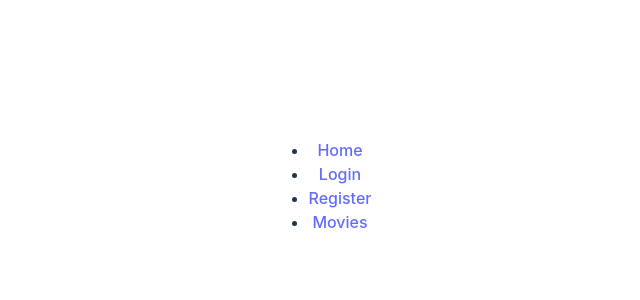
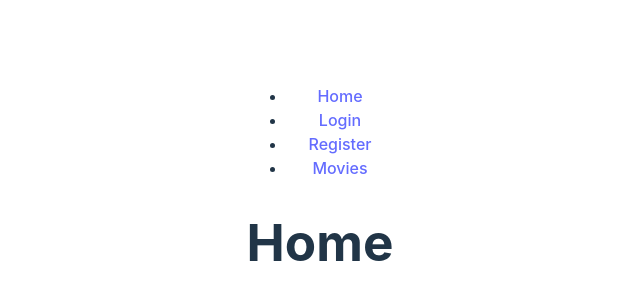
Before and after one commit to markopersonally/movie-app, a React (Vite) app: page / in a window 1280 px wide. Shown: the part 214-514 px from the top of the page, without its empty margins (320-960 px from the left). Built offline with nearby package versions, Linux system fonts and the light colour scheme.

Commit message:
feautre/navigation

```diff
--- a/package.json
+++ b/package.json
@@ -17,7 +17,8 @@
     "axios": "^1.7.7",
     "firebase": "^10.13.1",
     "react": "^18.3.1",
-    "react-dom": "^18.3.1"
+    "react-dom": "^18.3.1",
+    "react-router-dom": "^6.26.2"
   },
   "devDependencies": {
     "@eslint/js": "^9.9.0",
--- a/src/App.tsx
+++ b/src/App.tsx
@@ -1,10 +1,17 @@
+import { Route, Routes } from "react-router-dom";
 import "./App.css";
 import { Header } from "./components/Header";
+import { Movies } from "./pages/Movies";
+import { Home } from "./pages/Home";
 
 export default function App() {
   return (
     <>
       <Header />
+      <Routes>
+        <Route path="/" element={<Home />} />
+        <Route path="/movies" element={<Movies />} />
+      </Routes>
     </>
   );
 }
--- a/src/components/Header.tsx
+++ b/src/components/Header.tsx
@@ -1,19 +1,21 @@
+import { Link } from "react-router-dom";
+
 export function Header() {
   return (
     <header>
       <nav>
         <ul>
           <li>
-            <a href="/">Home</a>
+            <Link to="/">Home</Link>
           </li>
           <li>
-            <a href="/login">Login</a>
+            <Link to="/login">Login</Link>
           </li>
           <li>
-            <a href="/register">Register</a>
+            <Link to="/register">Register</Link>
           </li>
           <li>
-            <a href="/register">Movies</a>
+            <Link to="/movies">Movies</Link>
           </li>
         </ul>
       </nav>
--- a/src/main.tsx
+++ b/src/main.tsx
@@ -1,10 +1,13 @@
-import { StrictMode } from 'react'
-import { createRoot } from 'react-dom/client'
-import App from './App.tsx'
-import './index.css'
+import { StrictMode } from "react";
+import { createRoot } from "react-dom/client";
+import App from "./App.tsx";
+import "./index.css";
+import { BrowserRouter as Router } from "react-router-dom";
 
-createRoot(document.getElementById('root')!).render(
+createRoot(document.getElementById("root")!).render(
   <StrictMode>
-    <App />
-  </StrictMode>,
-)
+    <Router>
+      <App />
+    </Router>
+  </StrictMode>
+);
--- /dev/null
+++ b/src/pages/Home.tsx
@@ -0,0 +1,7 @@
+export function Home() {
+  return (
+    <div>
+      <h1>Home</h1>
+    </div>
+  );
+}
--- a/src/components/Movies.tsx
+++ b/src/pages/Movies.tsx
@@ -26,7 +26,7 @@ export function Movies() {
   };
 
   return (
-    <>
+    <div>
       {movies.map((film) => (
         <div key={film.id}>
           <h3>{film.title}</h3>
@@ -39,6 +39,6 @@ export function Movies() {
           <h4>{film.release_date}</h4>
         </div>
       ))}
-    </>
+    </div>
   );
 }
```
Also changed, not shown: 1 other file (tests, documents, lock files or other folders).
